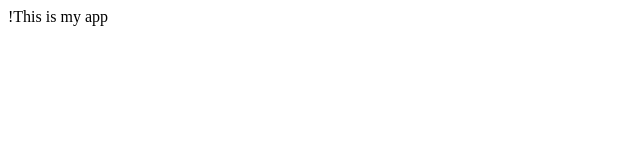
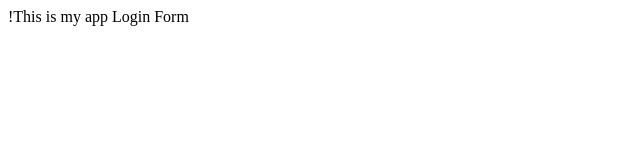
Before and after one commit to rattagarn/myappsample, a plain HTML site: page index.html in a window 1280 px wide. Shown: the full height of the page, 0-640 px from the left. Drawn offline with Linux system fonts and the light colour scheme.

Commit message:
login form

```diff
--- /dev/null
+++ b/dir2/app2.js
@@ -0,0 +1 @@
+console.log('App2');
--- a/index.html
+++ b/index.html
@@ -4,5 +4,6 @@
     </head>
     <body>
         !This is my app
+        Login Form
     </body>
 </html>
```
Also changed, not shown: login.html (added, +1 -0 lines), log.txt (added).
